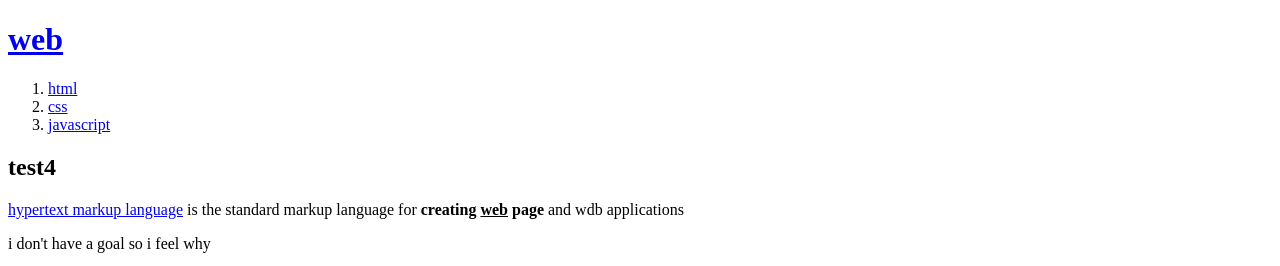
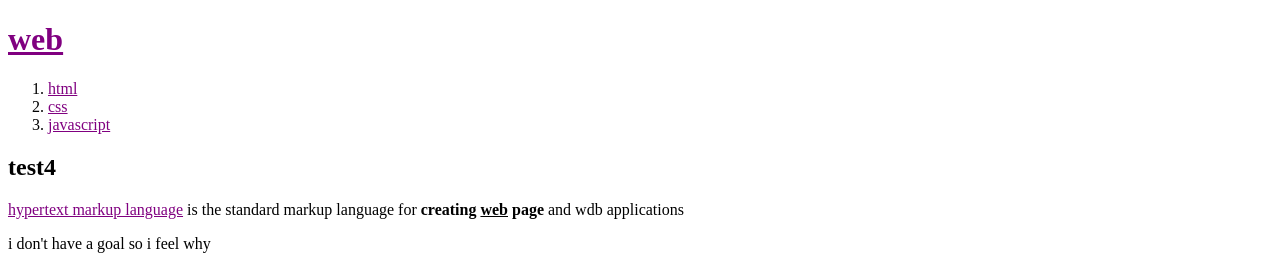
Before and after one commit to yktwim/first, a plain HTML site: page 1.html in a window 1280 px wide. Shown: the top 266 px of the page. Drawn offline with Linux system fonts and the light colour scheme; a script that the page names is missing.

Commit message:
Add files via upload

```diff
--- a/1.html
+++ b/1.html
@@ -3,23 +3,36 @@
 <head>
   <title>web - html</title>
   <meta charset="utf-8">
+  <style>
+    a {
+      color:purple;
+    }
+  </style>
 </head>
 
 <body>
+   <h1><a href="index.html">web</a></h1>
+  <ol>
+    <li><a href="2.html">html</a></li>
+    <li><a href="1.html">css</a></li>
+    <li><a href="3.html">javascript</a></li>
+  </ol>
+<!--
   <h1><a href="index.html">web</a></h1>
-<ol>
-    <li><a href="1.html">html</a></li>
-    <li><a href="2.html">css</a></li>
-    <li><a href="3.html">javascript</a></li>
-</ol>
-
+  <ol>
+    <li><a href="1.html"><font color="red">html</font></a></li>
+    <li><a href="2.html"><font color="red">css</font></a></li>
+    <li><a href="3.html"><font color="red">javascript</font></a></li>
+  </ol>
+-->
   <h2>test4 </h2>
   <a href="https://www.w3.org/TR/html4/" target="_blank" title="html5 specification">hypertext markup language</a> is the standard markup language
   for <strong>creating <u>web</u> page</strong> and wdb applications
   <p>i don't have a goal so i feel why </p><p>i live and i don't know what i want
   and i don't <br><br><br>now what i should do</p>
-  <img src="co.jpg" width="100%">
-
+  <img src="junsu.jpeg" width="100%">
+  <img src="k.jpeg" width="100%">
+  <img src="j.jpeg" width="100%">
   <p>
     <div id="disqus_thread"></div>
     <script>
```
Also changed, not shown: j.jpeg (added), junsu.jpeg (added), k.jpeg (added).
